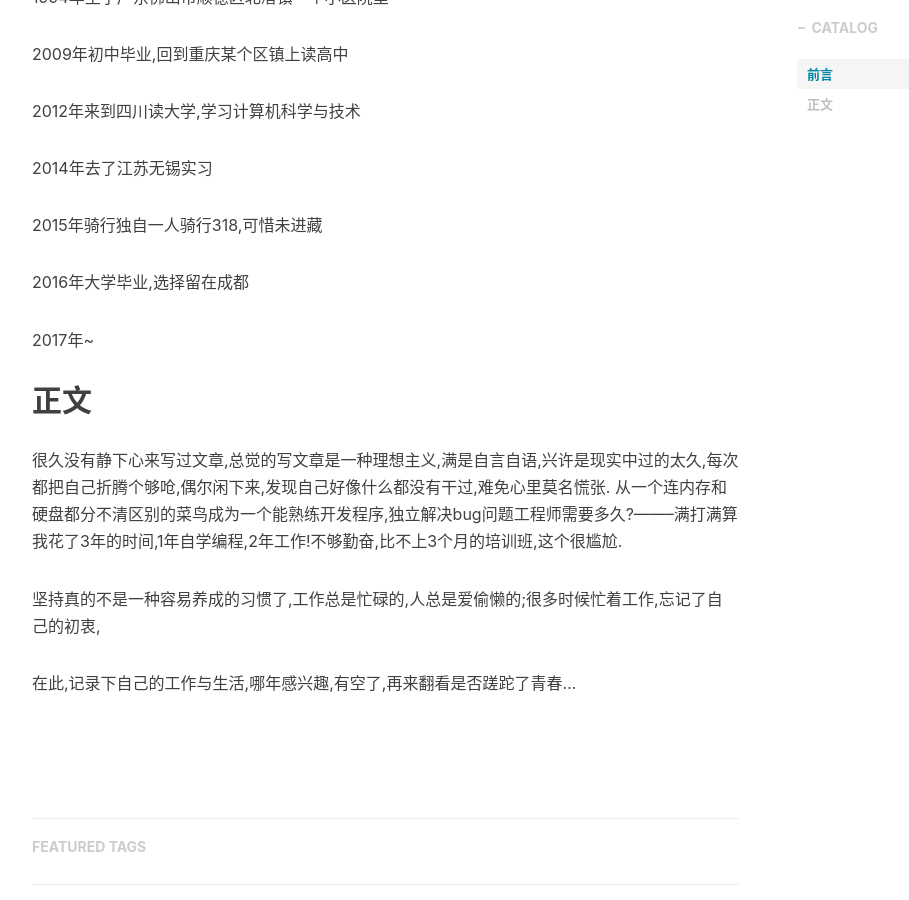
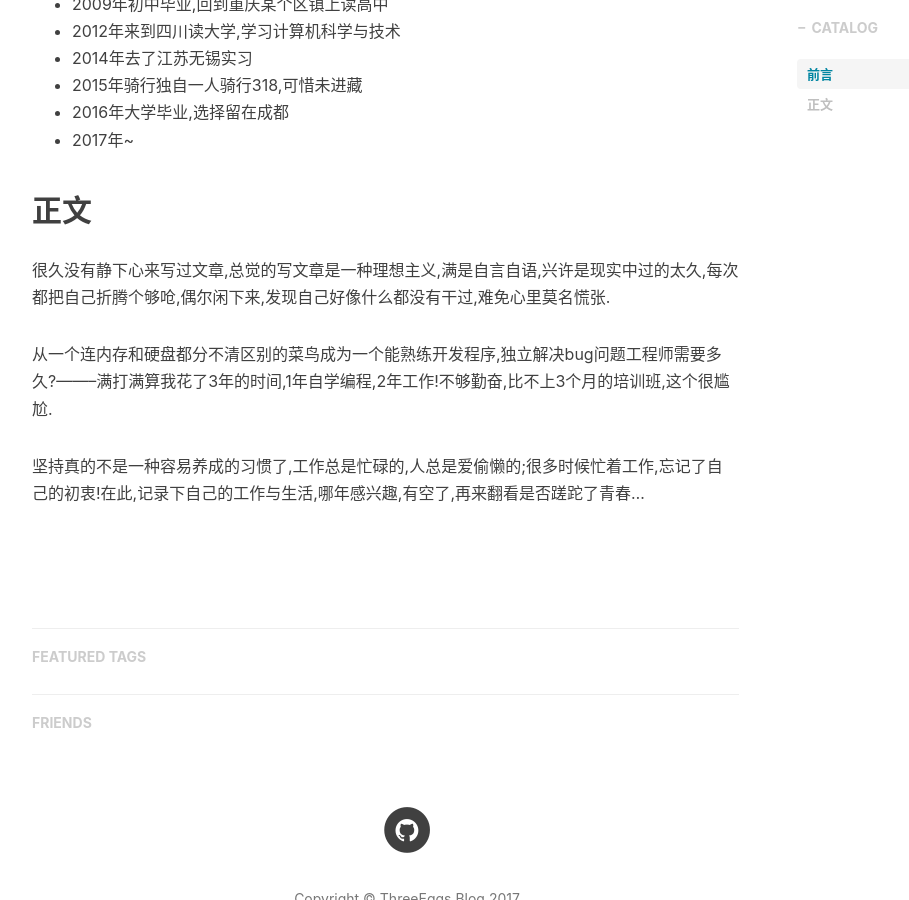
Before and after one commit to wangmax0330/wangmax0330.github.io, a Jekyll site: the page built from _posts/2017-10-14-hello-2017.markdown, in a window 1280 px wide and 900 px high, scrolled down 652 px. Shown: the whole window, without its empty margins (233-1142 px from the left). Built offline with Jekyll 4.4.1, drawn with Linux system fonts in a browser that asks for light colours; nearby versions of some CDN libraries; comment, search, counter and statistics services are not loaded.

Commit message:
你好,我的后半生

```diff
--- a/_posts/2017-10-14-hello-2017.markdown
+++ b/_posts/2017-10-14-hello-2017.markdown
@@ -11,31 +11,22 @@ tags:
 ---
 
 
-
-
 ## 前言
 
-1994年生于广东佛山市顺德区北滘镇一个小医院里
-
-2009年初中毕业,回到重庆某个区镇上读高中
-
-2012年来到四川读大学,学习计算机科学与技术
-
-2014年去了江苏无锡实习
-
-2015年骑行独自一人骑行318,可惜未进藏
-
-2016年大学毕业,选择留在成都
-
-2017年~
+* 1994年生于广东佛山市顺德区北滘镇一个小医院里
+* 2009年初中毕业,回到重庆某个区镇上读高中
+* 2012年来到四川读大学,学习计算机科学与技术
+* 2014年去了江苏无锡实习
+* 2015年骑行独自一人骑行318,可惜未进藏
+* 2016年大学毕业,选择留在成都
+* 2017年~
 
 ## 正文
 
 很久没有静下心来写过文章,总觉的写文章是一种理想主义,满是自言自语,兴许是现实中过的太久,每次都把自己折腾个够呛,偶尔闲下来,发现自己好像什么都没有干过,难免心里莫名慌张.
+
 从一个连内存和硬盘都分不清区别的菜鸟成为一个能熟练开发程序,独立解决bug问题工程师需要多久?--------满打满算我花了3年的时间,1年自学编程,2年工作!不够勤奋,比不上3个月的培训班,这个很尴尬.
 
-坚持真的不是一种容易养成的习惯了,工作总是忙碌的,人总是爱偷懒的;很多时候忙着工作,忘记了自己的初衷,
-
-在此,记录下自己的工作与生活,哪年感兴趣,有空了,再来翻看是否蹉跎了青春...
+坚持真的不是一种容易养成的习惯了,工作总是忙碌的,人总是爱偷懒的;很多时候忙着工作,忘记了自己的初衷!在此,记录下自己的工作与生活,哪年感兴趣,有空了,再来翻看是否蹉跎了青春...
 
 ![](img/20171014171930.jpg)
```
